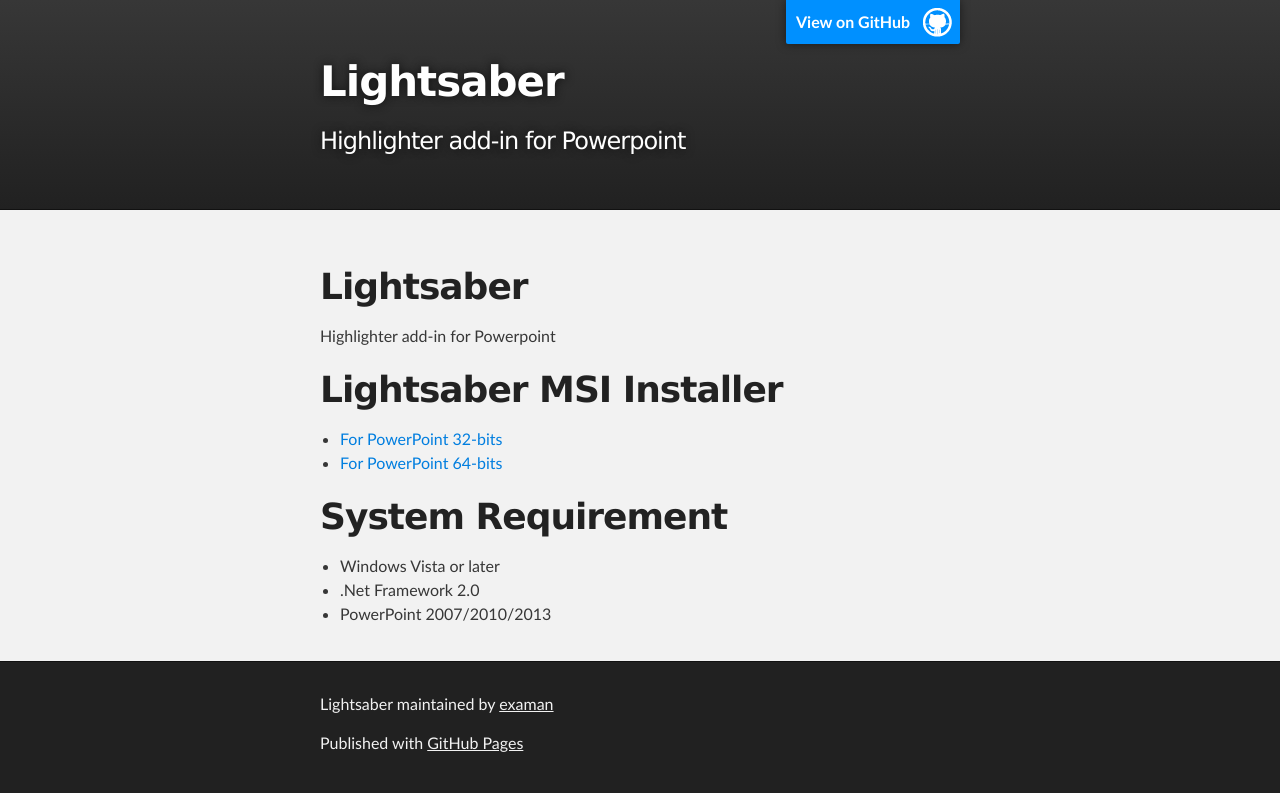
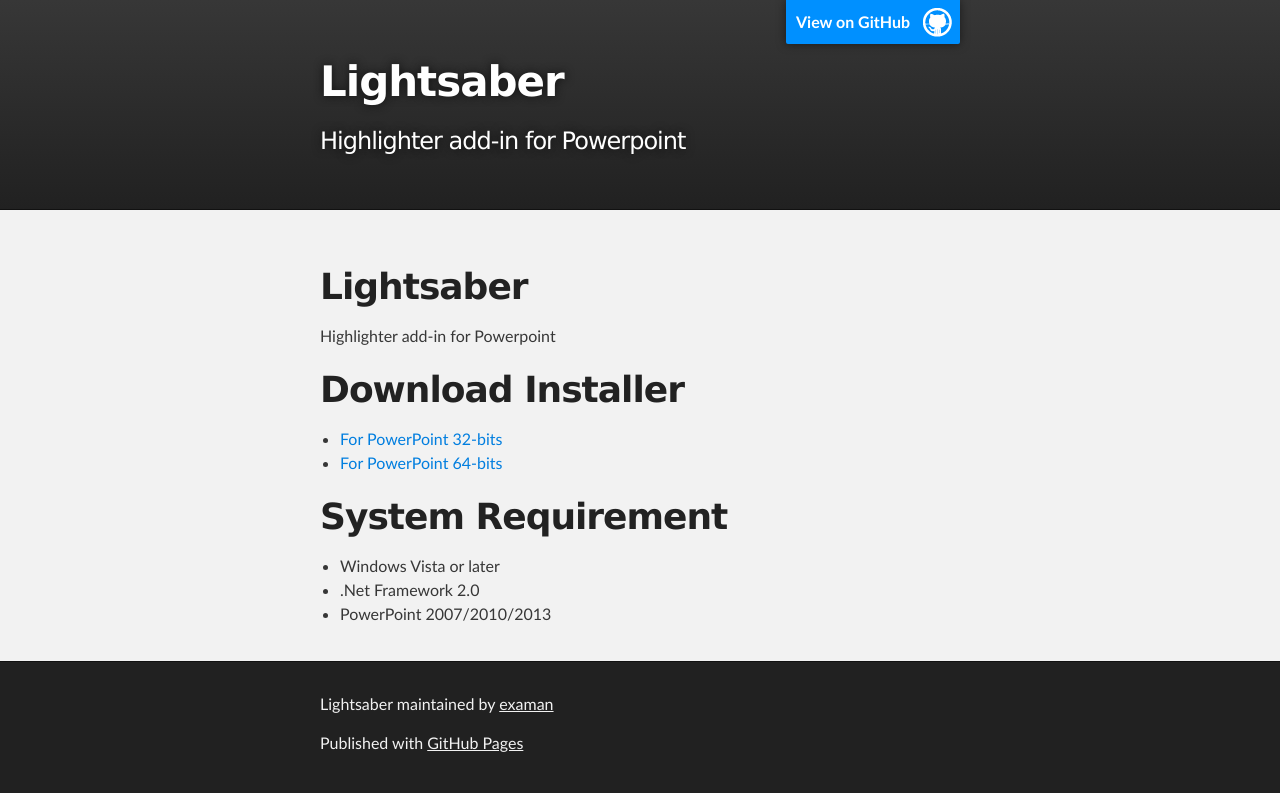
Before and after one commit to examan/lightsaber, a plain HTML site: page index.html in a window 1280 px wide. Drawn offline with Linux system fonts and the light colour scheme.

Commit message:
Update index.html

```diff
--- a/index.html
+++ b/index.html
@@ -32,7 +32,7 @@
 <p>Highlighter add-in for Powerpoint</p>
 
 <h1>
-<a id="lightsaber-msi-installer" class="anchor" href="#lightsaber-msi-installer" aria-hidden="true"><span class="octicon octicon-link"></span></a>Lightsaber MSI Installer</h1>
+<a id="download-installer" class="anchor" href="#download-installer" aria-hidden="true"><span class="octicon octicon-link"></span></a>Download Installer</h1>
 
 <ul>
 <li><a href="https://github.com/examan/lightsaber/releases/download/1.0.0/Lightsaber86.msi">For PowerPoint 32-bits</a></li>
```
